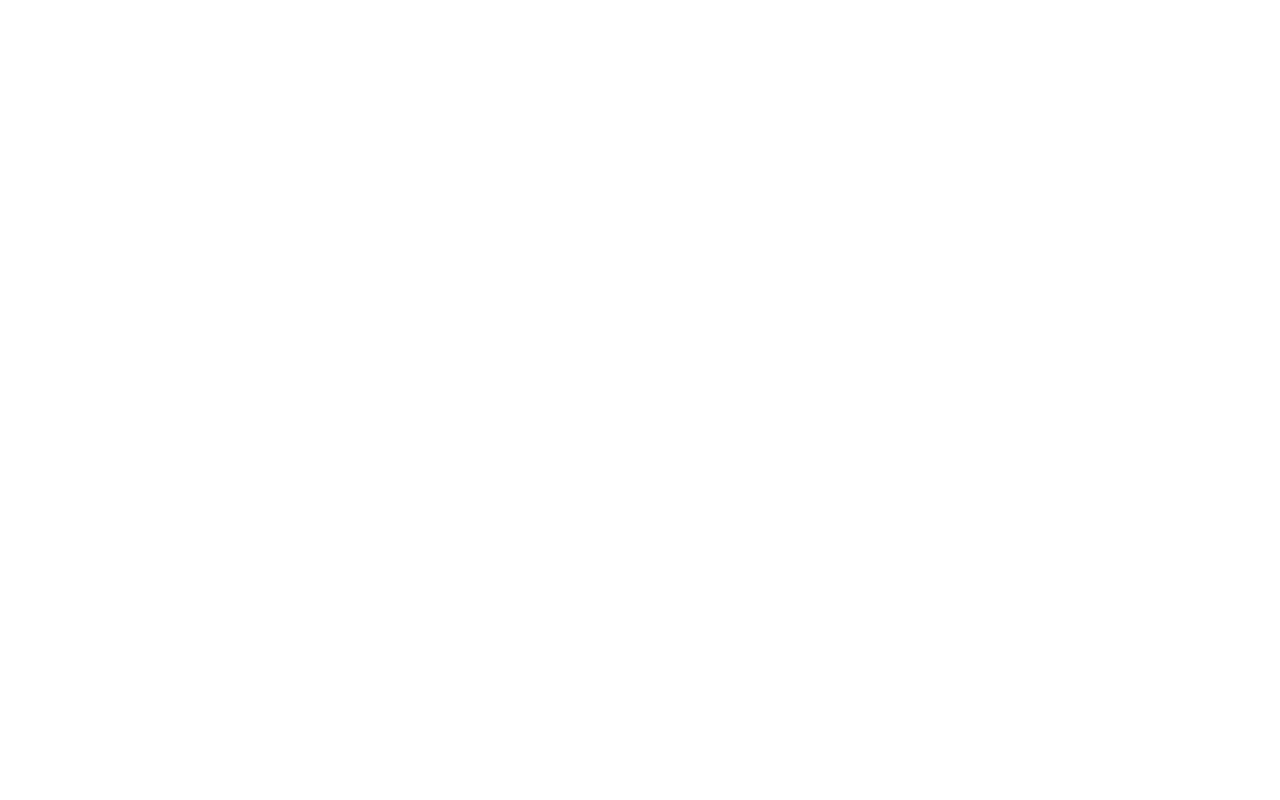
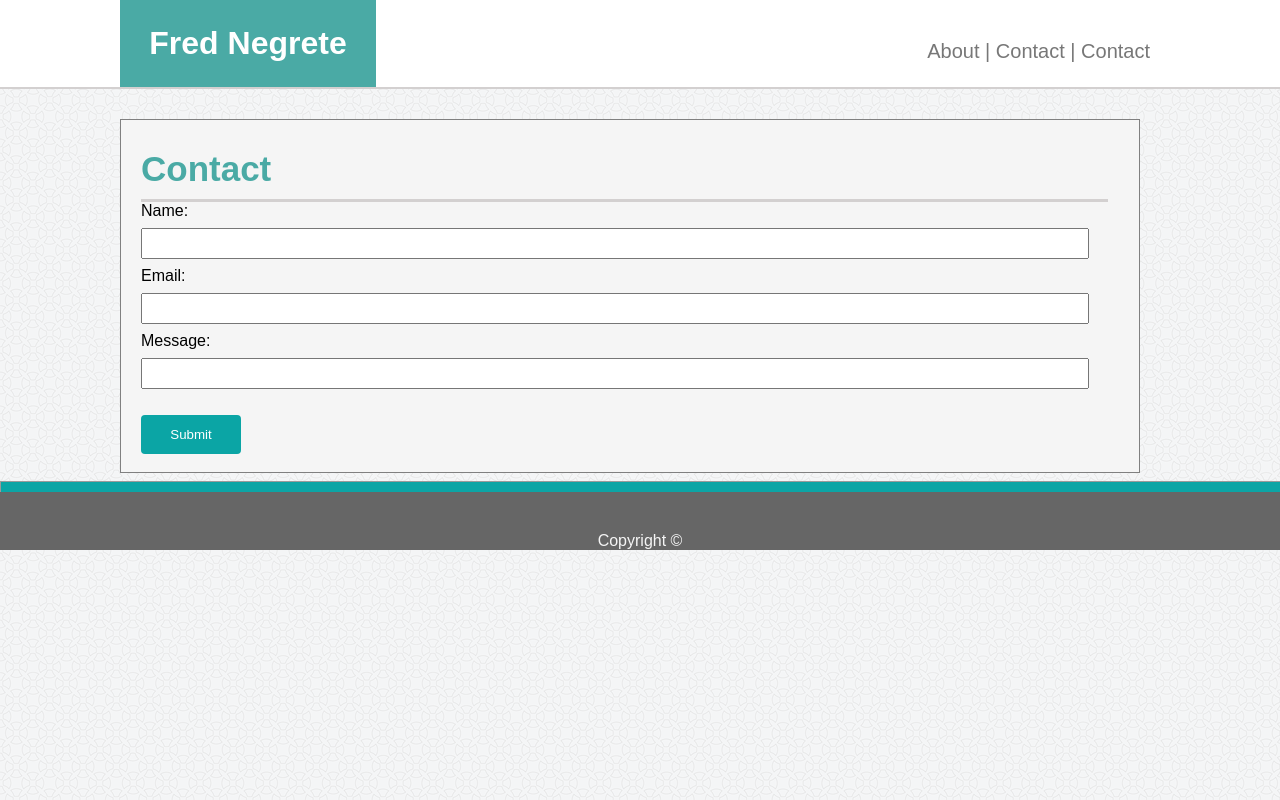
Before and after one commit to fred1n/Basic-Portfolio, a plain HTML site: page contact.html in a window 1280 px wide. Drawn offline with Linux system fonts and the light colour scheme.

Commit message:
creation of contact page

```diff
--- a/assets/css/style.css
+++ b/assets/css/style.css
@@ -1,7 +1,7 @@
 body {
     padding:0;
     margin:0;
-    font-family: Georgia, Cambria, Times, 'Times New Roman';
+    font-family: 'Arial', 'Helvetica Neue', Helvetica, sans-serif;
     background: url(../images/circles-light.png)
 
 }
@@ -101,6 +101,43 @@ p {
     /* background-color: #ffffff; */
 }
 
+/* .contact-details {
+    margin-right: 20px;
+} */
+
+form{
+    margin-left:20px;
+}
+
+input {
+    width: 95%;
+}
+
+input[type=text] {
+    /* width: 100%; */
+  padding: 6px 20px;
+  margin: 8px 0;
+  margin-right: 20px;
+  box-sizing: border-box;
+}
+
+input[type=text]:focus {
+    background-color: lightblue;
+  }
+
+/* Style the submit button with a specific background color etc */
+input[type=submit] {
+    background:rgb(11, 165, 165);
+    color: white;
+    padding: 12px 20px;
+    border: none;
+    border-radius: 4px;
+    cursor: pointer;
+    width: 100px;
+    /* size: 50px; */
+  }
+
+
 hr {
     width:100%; height:10px;
     background:rgb(11, 165, 165);
--- a/contact.html
+++ b/contact.html
@@ -0,0 +1,79 @@
+<!DOCTYPE html>
+<html lang="en-us">
+
+<head>
+  <meta charset="UTF-8">
+  <title>Contact</title>
+  <!-- Points your HTML to the CSS file. -->
+  <link rel="stylesheet" type="text/css" href="assets/css/style.css">
+
+</head>
+
+<body>
+
+  <!-- Page Header  -->
+  <header>
+    <h1>Fred Negrete</h1>
+
+    <!-- Horizontal line below Header -->
+    <div class="header-line"> </div>
+
+    <!-- Menu options defined-->
+    <div class="menu">
+          <nav>
+             <a class="about" href="#">About  |</a>
+             <a class="port" href="#">Contact |</a>
+             <a class="contact" href="#">Contact</a>
+          </nav>
+    </div>
+  </header>
+
+
+  <!-- Put a Box around the main body -->
+  <div class="boxed">
+
+    <!--Main body-->
+    <div class="container">
+      <section id="main-bio">
+
+        <!-- About Me Heading -->
+        <h2>Contact</h2>
+
+        <!-- Horizontal line above About me -->
+        <!-- <div class="boxed-details">  -->
+
+          <!-- Horizontal line below About me -->
+          <div class="aboutme-line"></div>
+
+          <!-- Contact form layout -->
+          <form>
+            Name:<br>
+            <input type="text" id="fname" name="name">
+            <br>
+            Email:<br>
+            <input type="text" id="emaila" name="email">
+            <br>
+            Message:<br>
+            <input type="text" id="message" name="message">
+            <br />
+            <br />
+            <input type="submit" value="Submit">
+            <br />
+            <br />
+        </form>
+
+        </div>
+      </section>
+    </div>
+  </div>
+
+  <!-- Horizontal line above footer -->
+  <div class="footer-line"> </div> <hr />
+
+  <!-- Copyright and symbol-->
+  <div class="fixed-footer">
+     <div class="copyright">Copyright &copy;</div>
+  </div>
+
+</body>
+</html>
```
